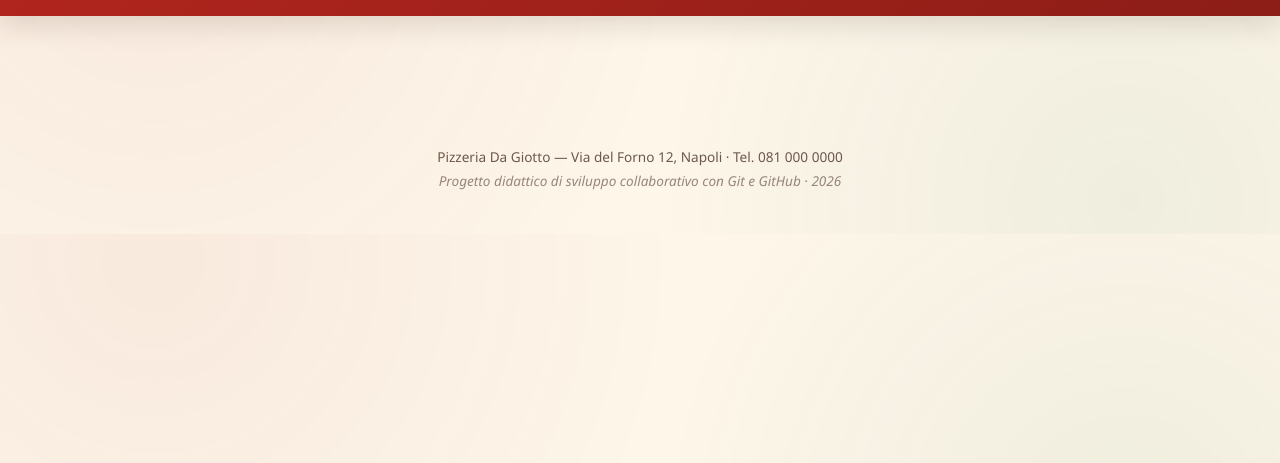
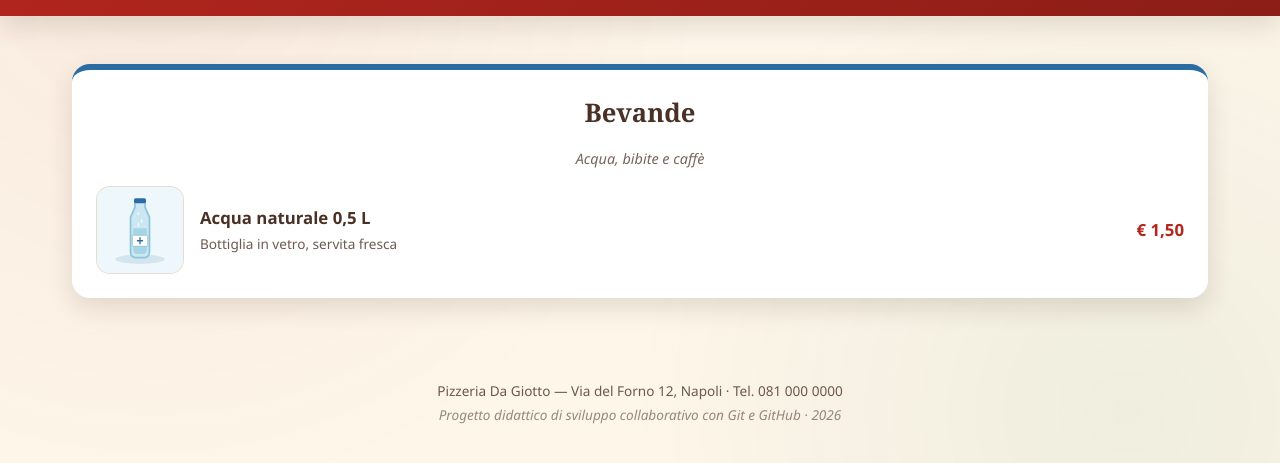
Before and after one commit to lucavalerini21-hub/pizzeriaWeb, a plain HTML site: page index.html in a window 1280 px wide. Shown: the part 95-558 px from the top of the page. Drawn offline with Linux system fonts and the light colour scheme.

Commit message:
svi-C aggiunto 1 item menu bibite

```diff
--- a/index.html
+++ b/index.html
@@ -23,7 +23,20 @@
   </header>
 
   <main class="menu-griglia">
-    <!-- SVI-A / SVI-B / SVI-C: inserire qui la propria sezione del menu -->
+    <section class="menu-sezione bevande" id="bevande">
+      <h2>Bevande</h2>
+      <p class="intro">Acqua, bibite e caff&egrave;</p>
+      <ul class="lista-piatti">
+        <li class="piatto">
+          <img src="img/acqua.svg" alt="Acqua naturale 0,5 L">
+          <div>
+            <h3>Acqua naturale 0,5 L</h3>
+            <p>Bottiglia in vetro, servita fresca</p>
+          </div>
+          <span class="prezzo">&euro; 1,50</span>
+        </li>
+      </ul>
+    </section>
   </main>
 
   <footer class="site-footer">
```
Also changed, not shown: img/acqua.svg (added).
